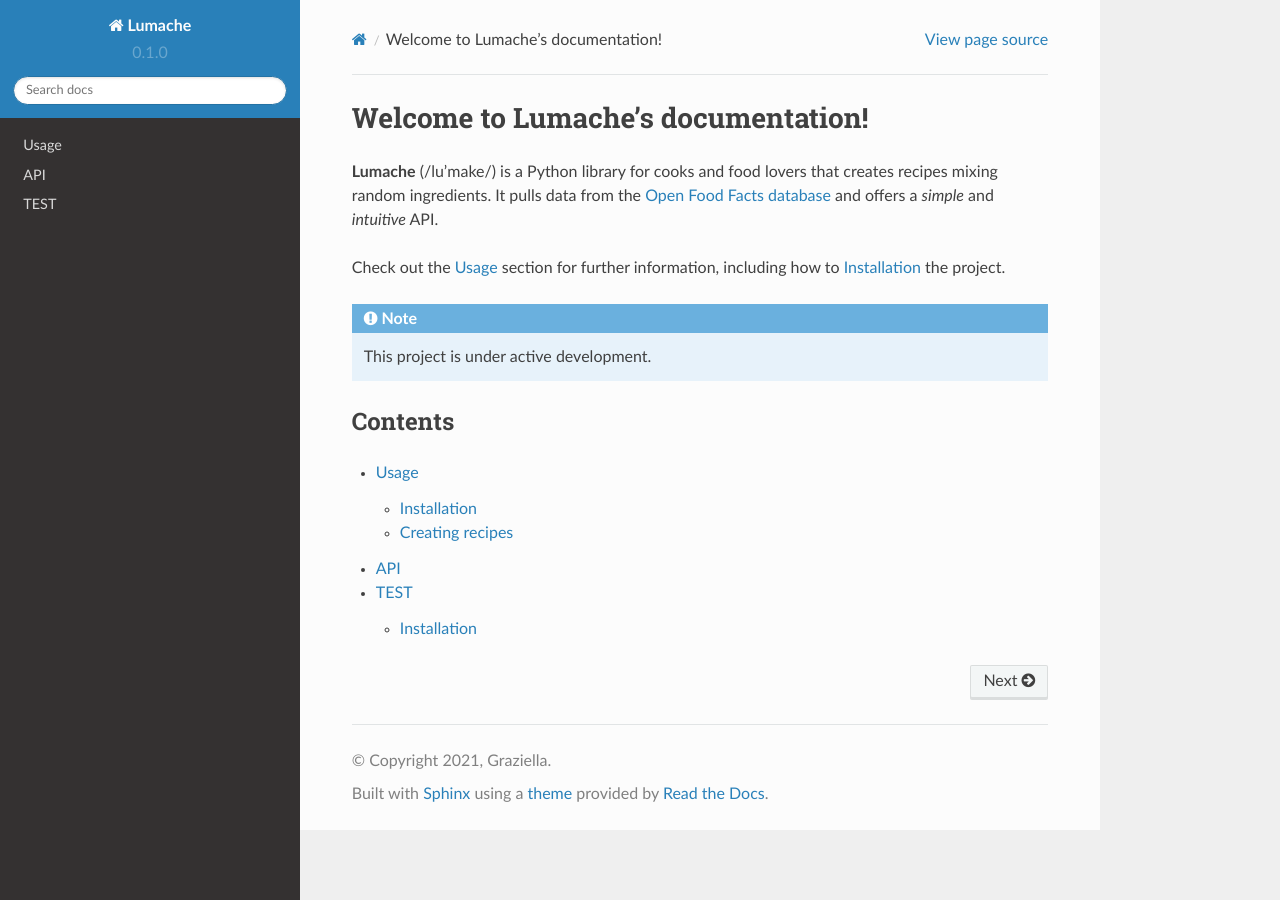
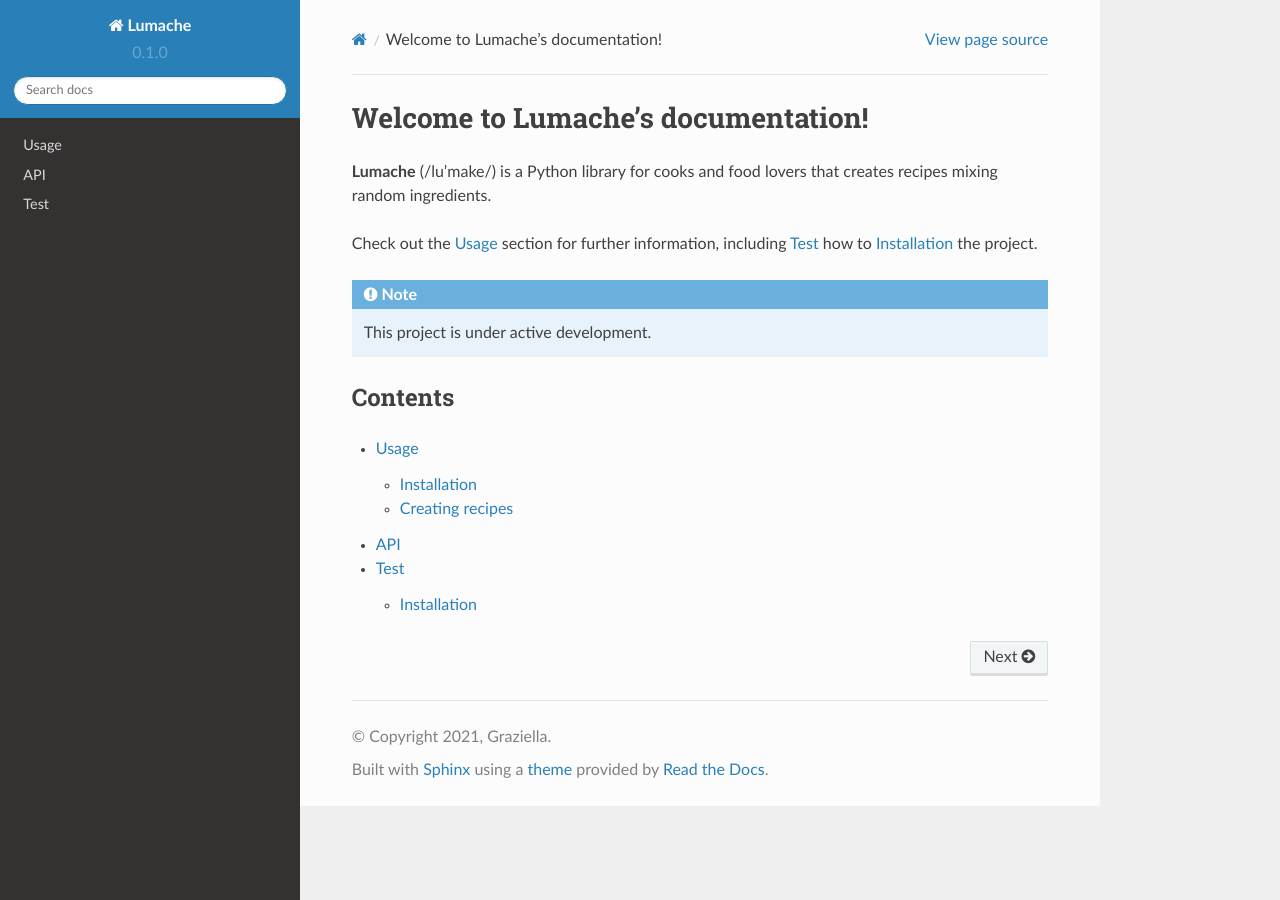
Before and after one commit to lagas15/first-doc-repository, a Sphinx documentation site: the page built from docs/source/index.rst, in a window 1280 px wide. Built offline with Sphinx 7.4.7 and the Read the Docs theme 2.0.0, drawn with Linux system fonts in a browser that asks for light colours.

Commit message:
first commit

```diff
--- a/docs/source/index.rst
+++ b/docs/source/index.rst
@@ -3,10 +3,8 @@ Welcome to Lumache's documentation!
 
 **Lumache** (/lu'make/) is a Python library for cooks and food lovers
 that creates recipes mixing random ingredients.
-It pulls data from the `Open Food Facts database <https://world.openfoodfacts.org/>`_
-and offers a *simple* and *intuitive* API.
 
-Check out the :doc:`usage` section for further information, including
+Check out the :doc:`usage` section for further information, including :doc:`test`
 how to :ref:`installation` the project.
 
 .. note::
--- a/docs/source/test.rst
+++ b/docs/source/test.rst
@@ -1,4 +1,4 @@
-TEST
+Test
 =====
 
 .. _installation:
```
